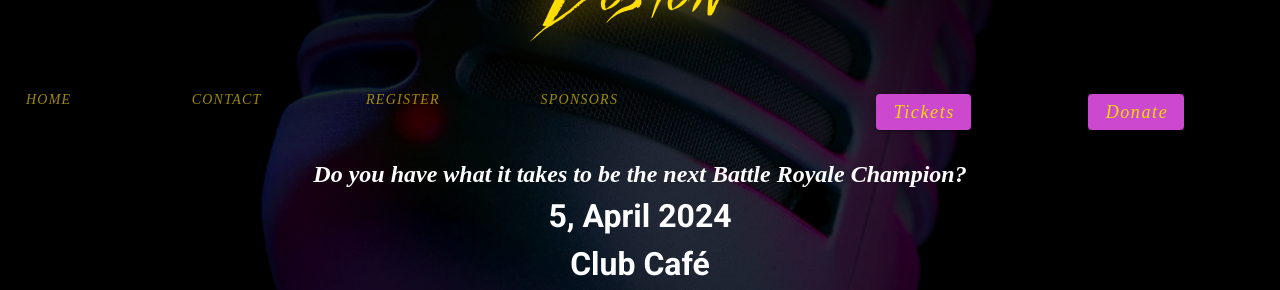
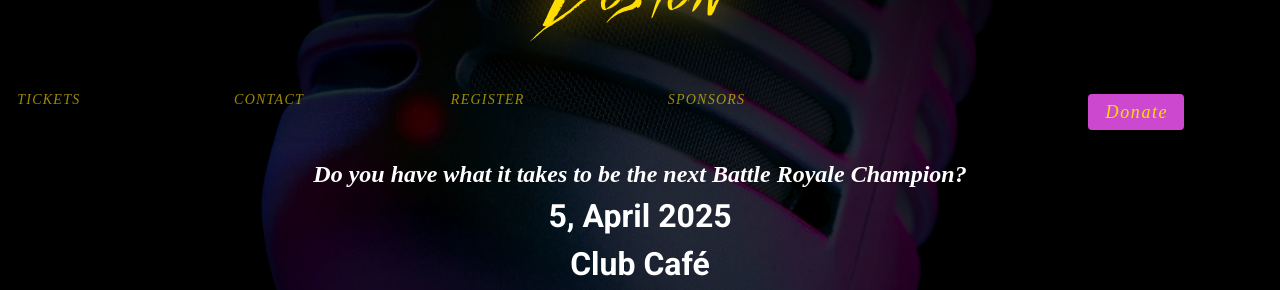
Before and after one commit to AbeMoe/charity-site, a Vue app: page /rules in a window 1280 px wide. Shown: the part 176-466 px from the top of the page. Built offline with nearby package versions, Linux system fonts and the light colour scheme; a web font is replaced by a local one.

Commit message:
Changes dates updates mobile

```diff
--- a/src/App.vue
+++ b/src/App.vue
@@ -27,9 +27,6 @@
         </v-col>
         <v-spacer/>
 
-        <v-col cols="2" offset="auto">
-          <ColorButton :url="ticketLink" text="Tickets"> </ColorButton>
-        </v-col>
         <v-col cols="2" class="pr-3">
           <ColorButton :url="donateLink" text="Donate"> </ColorButton>
         </v-col>
@@ -50,9 +47,6 @@
           <v-list v-show="drawer">
             <v-list-item  v-for="button in buttons" :key=button :title="button.text"  :value="button.routePath">
               <ColorButton :url="'#/' + button.routePath" :text="button.text"/>
-            </v-list-item>
-            <v-list-item>
-               <ColorButton :url="ticketLink" text="Tickets"> </ColorButton>
             </v-list-item>
             <v-list-item>
                <ColorButton :url="donateLink" text="Donate"> </ColorButton>
@@ -92,10 +86,10 @@ export default {
     ticketLink: store.state.ticketLink,
     donateLink: store.state.donateLink,
     buttons: [
-      { "text" : "home", "routePath" : "Home"} ,
-      {"text" : "contact", "routePath" : "Contact"},
-      {"text" : "register", "routePath" : "Rules"},
-      {"text" : "sponsors", "routePath" : "Sponsors"},
+      { "text" : "Tickets", "routePath" : "Home"} ,
+      {"text" : "Contact", "routePath" : "Contact"},
+      {"text" : "Register", "routePath" : "Rules"},
+      {"text" : "Sponsors", "routePath" : "Sponsors"},
       ],
     drawer: false,
     isNotMobile: false
--- a/src/components/HelloWorld.vue
+++ b/src/components/HelloWorld.vue
@@ -54,7 +54,7 @@
           Get Tickets For this Event
         </h2>
          <ColorButton :url="generalTicketLink" text="General"></ColorButton>
-         <ColorButton :url="generalTicketLink" text="VIP"></ColorButton>
+         <ColorButton :url="vipTicketLink" text="VIP"></ColorButton>
 
       </v-col>
       <v-spacer></v-spacer>
--- a/src/store/index.js
+++ b/src/store/index.js
@@ -22,7 +22,7 @@ export default new Vuex.Store({
     entryFee: "$75",
     prizeAmount: "$1000",
     region: "us-east-1", //AWS region
-    eventDate: "5, April 2024", //Date event takes place
+    eventDate: "5, April 2025", //Date event takes place
     doorsTime: "4:00 PM", //Time doors open
     eventTime: "5:00 PM", //Event start time
     arrivalTime: "3:00 PM",
```
